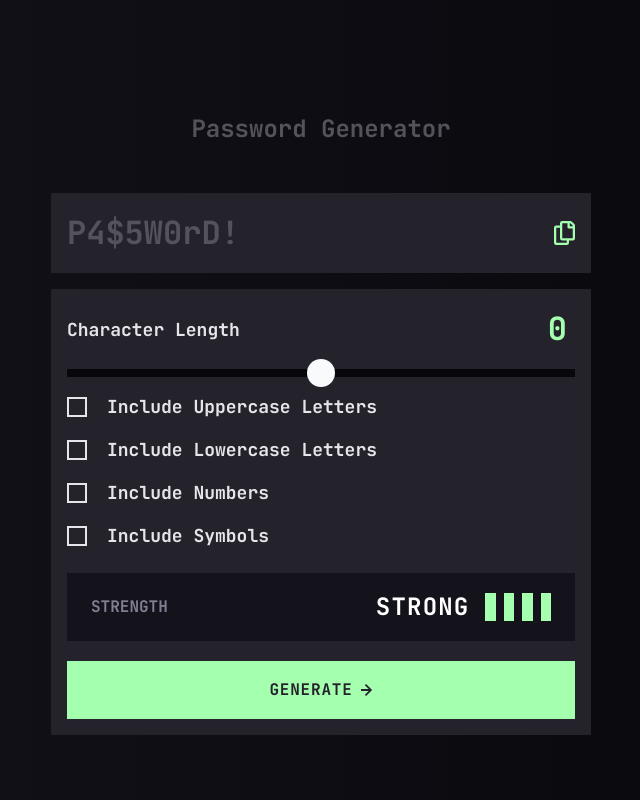
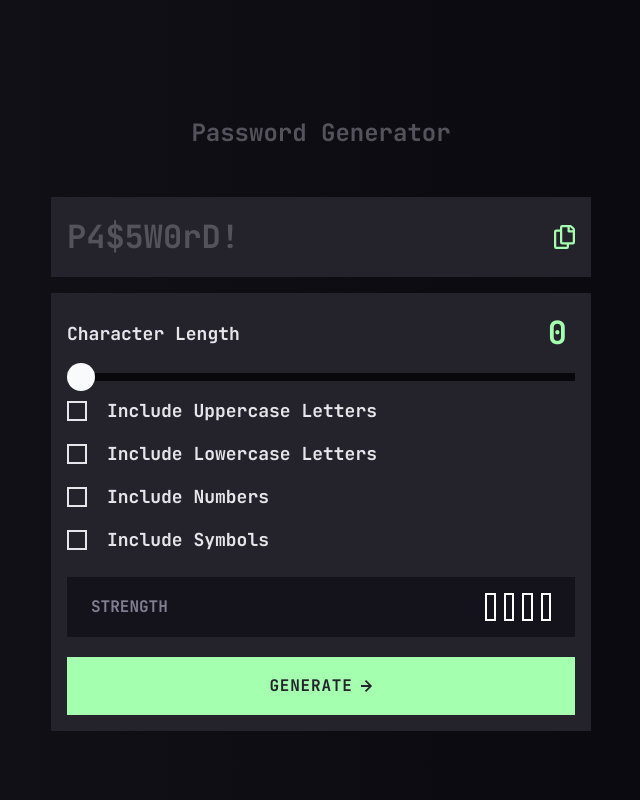
Before and after one commit to Sven-27/password-generator, a React (Vite) app: page / in a window 1280 px wide. Shown: the whole page, without its empty margins (319-959 px from the left). Built offline with nearby package versions, Linux system fonts and the light colour scheme.

Commit message:
length component is functional

```diff
--- a/src/App.jsx
+++ b/src/App.jsx
@@ -7,8 +7,8 @@ import Generate from "./components/Generate";
 import { StrengthObject } from "./strength";
 
 function App() {
-  console.log(StrengthObject.tooWeak);
-  const [tooWeak, setTooWeak] = useState(StrengthObject.strong);
+  const [strength, setStrength] = useState(StrengthObject.empty);
+  const [length, setLength] = useState(0);
 
 
   return (
@@ -17,9 +17,9 @@ function App() {
       <div className="flex flex-col gap-4">
         <Result />
         <div className="w-full bg-grey-800 p-4">
-          <Length />
+          <Length number={length} setNumber={setLength} />
           <Include />
-          <Strength strength={tooWeak} />
+          <Strength strength={strength} />
           <Generate />
         </div>
       </div>
--- a/src/components/Length.jsx
+++ b/src/components/Length.jsx
@@ -1,9 +1,9 @@
-function length() {
+function length({number, setNumber}) {
   return (
     <div className="w-full flex flex-col mb-4">
       <label htmlFor="length" className="text-grey-200 flex justify-between items-center mb-4 text-[clamp(16px,4vw,18px)]">
         Character Length
-        <span id="number" className="mr-2 text-green text-[clamp(24px,4vw,32px)]">0</span>
+        <span id="number" className="mr-2 text-green text-[clamp(24px,4vw,32px)]">{number}</span>
       </label>
       <input
         type="range"
@@ -12,6 +12,9 @@ function length() {
         name="length"
         min="0"
         max="64"
+        step="1"
+        value={number}
+        onChange={(e) => setNumber(Number(e.target.value))}
       />
     </div>
   )
--- a/src/components/Result.jsx
+++ b/src/components/Result.jsx
@@ -5,7 +5,6 @@ function Result() {
         className="w-full bg-transparent outline-none border-none text-white placeholder:text-grey-700 text-[clamp(24px,5vw,32px)]"
         id="result"
         type="text"
-        readOnly
         placeholder="P4$5W0rD!"
       />
       <div className="flex items-center gap-4">
```
